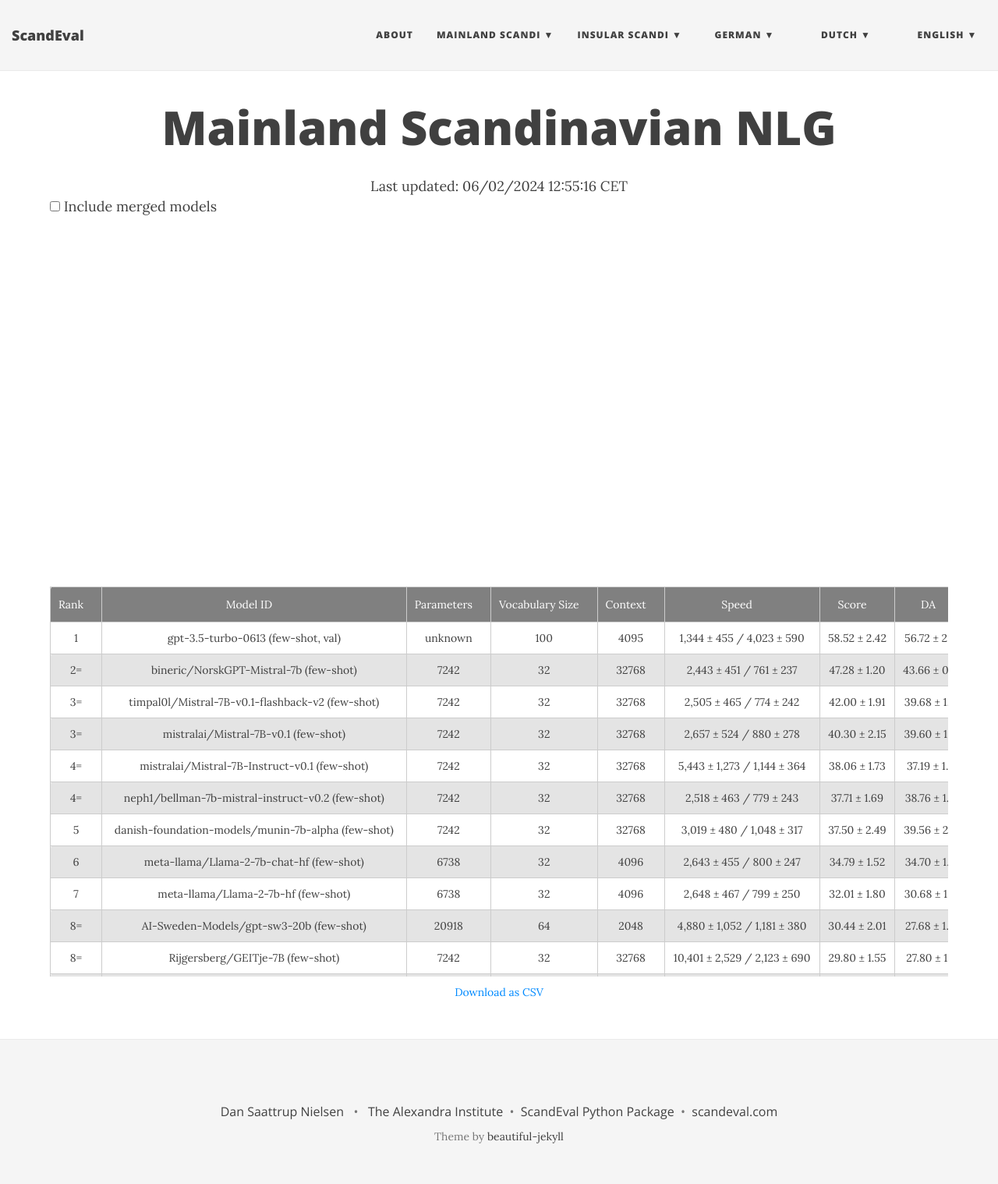
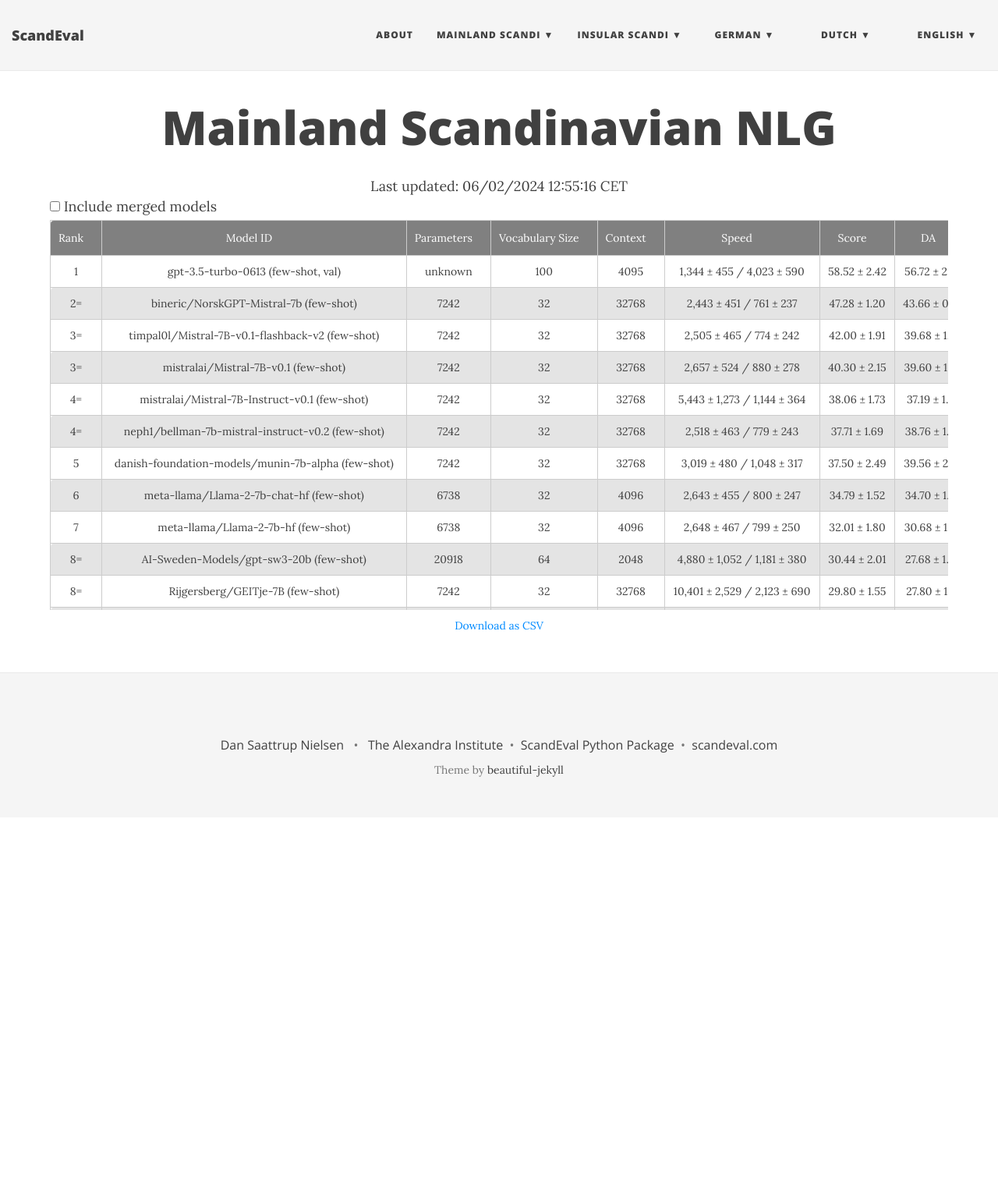
Before and after one commit to ScandEval/scandeval.github.io, a Jekyll site: the page built from mainland-scandinavian-nlg.md, in a window 1280 px wide. Shown: the whole page at 78% size. Built offline with Jekyll 4.4.1, drawn with Linux system fonts in a browser that asks for light colours; nearby versions of some CDN libraries; after the commit the page ends 1348 px from its top, so only the background shows below that.

Commit message:
style: Use `blocked`

```diff
--- a/css/extras.css
+++ b/css/extras.css
@@ -13,12 +13,14 @@
 
 /* Format the table inside the table wrapper, in particular ensures that the
    table can be scrolled in both the x- and y-direction */
+.blocked {
+  display: block;
+  width: 90%;
+}
 div.table-wrapper {
-  display: block;
   overflow-x: auto;
   overflow-y: auto;
   white-space: nowrap;
-  width: 90%;
   height: 500px;
 }
 
--- a/mainland-scandinavian-nlg.md
+++ b/mainland-scandinavian-nlg.md
@@ -5,12 +5,12 @@
 
 <center>Last updated: 06/02/2024 12:55:16 CET</center>
 
-<div class="table-wrapper centered">
+<div class="blocked centered">
   <input type="checkbox" id="merged-models-checkbox">
   <label for="merged-models-checkbox">Include merged models</label>
 </div>
 
-<div class="table-wrapper centered">
+<div class="blocked table-wrapper centered">
 <table id="mainland-scandinavian-nlg" class="sortable fixed centered small-font">
  <thead>
   <tr>
```
